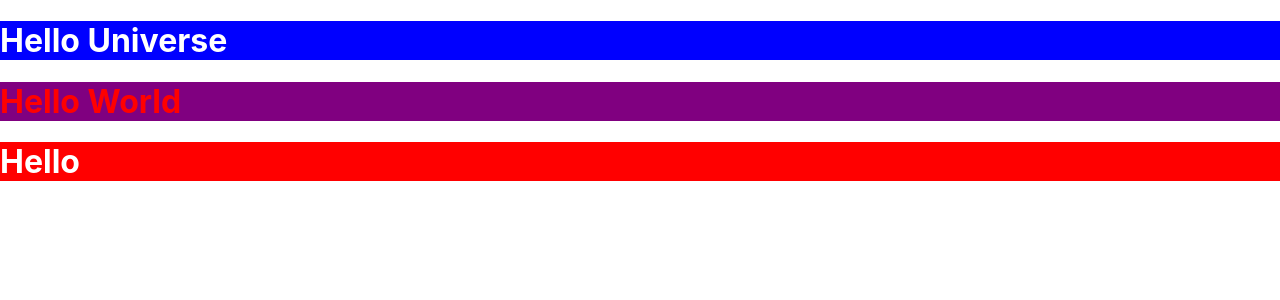
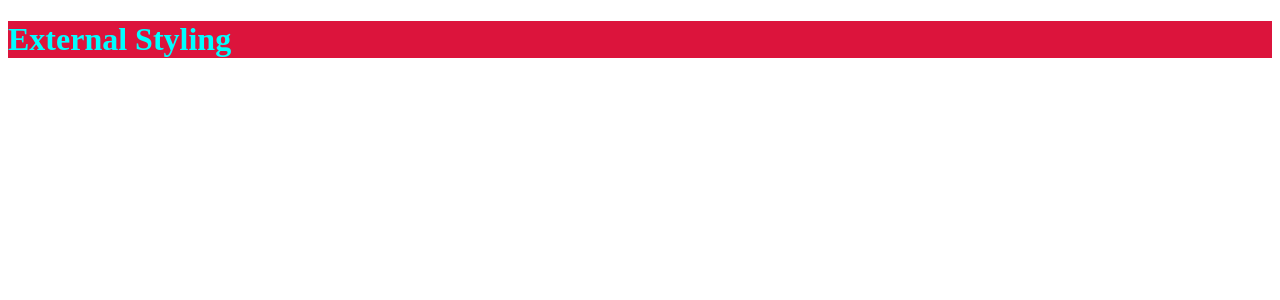
Before and after one commit to ROHITSABI/my-app, a React (Create React App) app: page / in a window 1280 px wide. Shown: the top 300 px of the page. Built offline with nearby package versions, Linux system fonts and the light colour scheme.

Commit message:
external styling

```diff
--- a/src/App.js
+++ b/src/App.js
@@ -1,13 +1,7 @@
-import "./App.css";
-
 function App() {
-  let myStyle = { color: "red", background: "purple" };
-
   return (
     <div>
-      <h1 className="beautify">Hello Universe</h1>
-      <h1 style={myStyle}>Hello World</h1>
-      <h1 style={{ color: "white", background: "red" }}>Hello</h1>
+      <h1 className="beautify">External Styling</h1>
     </div>
   );
 }
--- a/src/index.css
+++ b/src/index.css
@@ -1,13 +1,4 @@
-body {
-  margin: 0;
-  font-family: -apple-system, BlinkMacSystemFont, 'Segoe UI', 'Roboto', 'Oxygen',
-    'Ubuntu', 'Cantarell', 'Fira Sans', 'Droid Sans', 'Helvetica Neue',
-    sans-serif;
-  -webkit-font-smoothing: antialiased;
-  -moz-osx-font-smoothing: grayscale;
+.beautify{
+  color: aqua;
+  background-color: crimson;
 }
-
-code {
-  font-family: source-code-pro, Menlo, Monaco, Consolas, 'Courier New',
-    monospace;
-}
```
